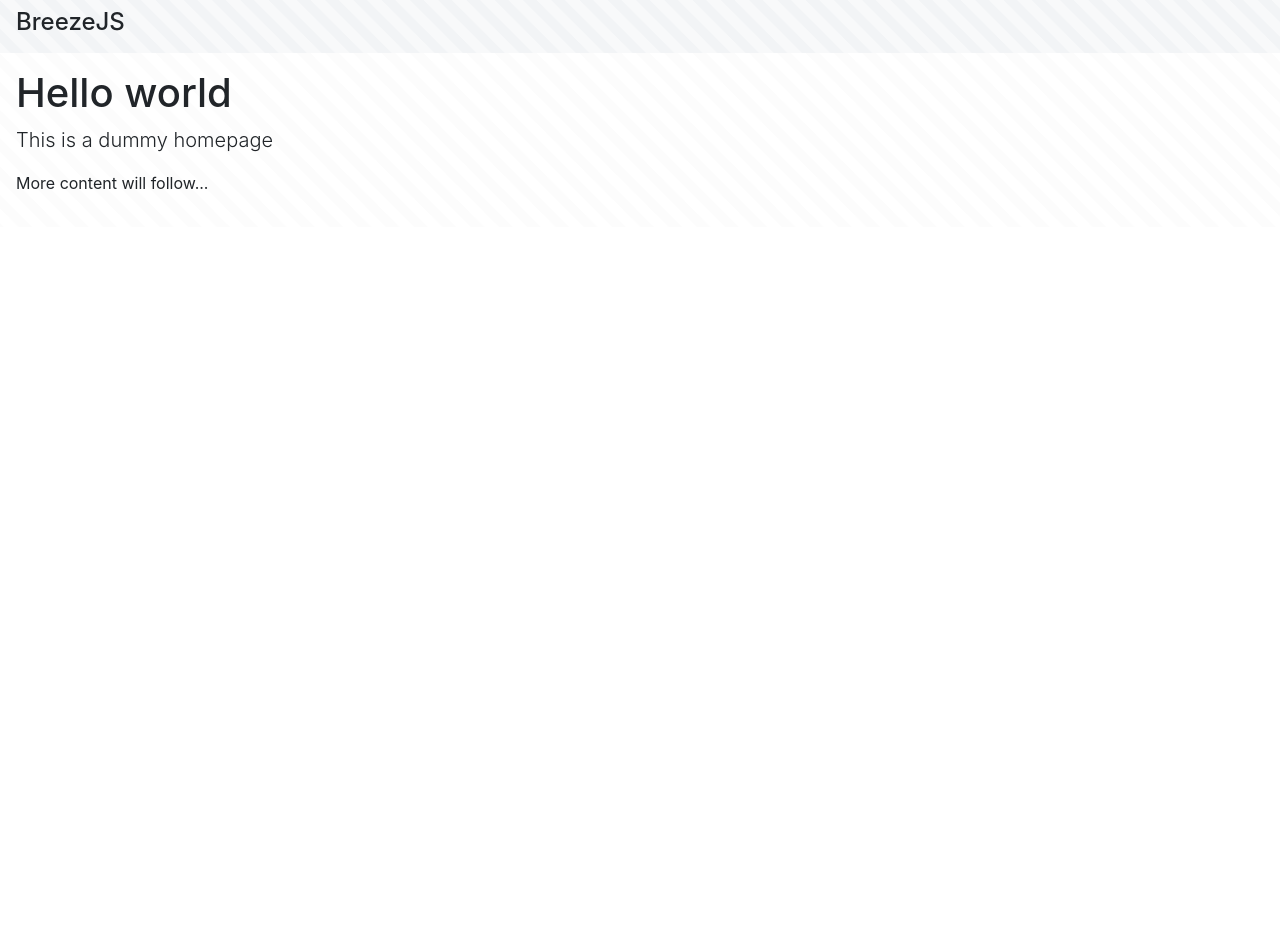
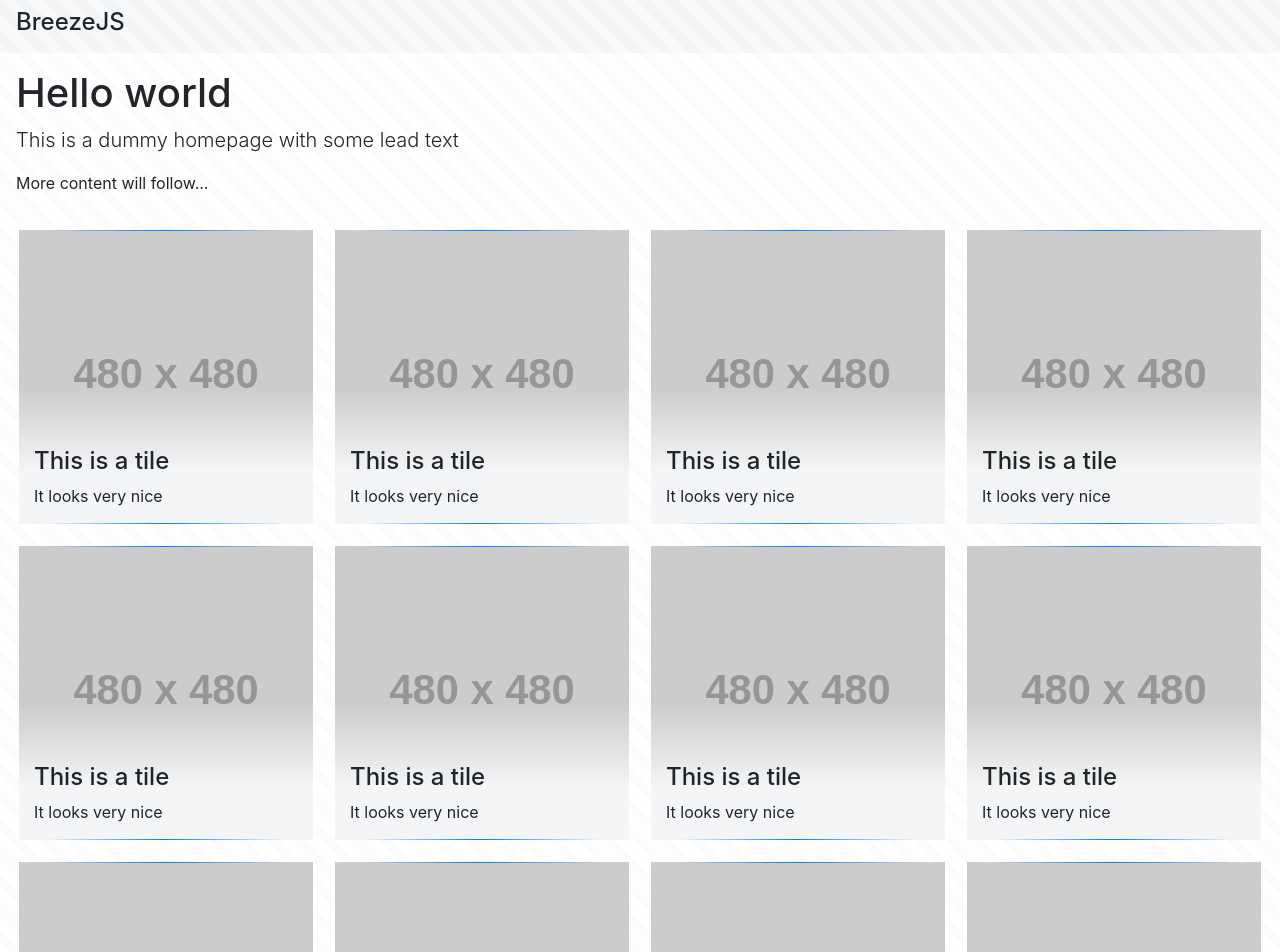
Before and after one commit to breezejs/portal, a Next.js app: page / in a window 1280 px wide. Shown: the top 952 px of the page. Before the commit the page ends 800 px from the top, so only its background shows below. Built offline with nearby package versions, Linux system fonts and the light colour scheme.

Commit message:
Tile component

```diff
--- /dev/null
+++ b/components/Tile/Tile.tsx
@@ -0,0 +1,147 @@
+import Link from 'next/link';
+import {rgba} from 'polished';
+import React, {memo, ReactNode} from 'react';
+import styled from 'styled-components';
+import {GlobalStylesTheme} from '../../core/GlobalStyles';
+
+const Article = styled.article`
+  background-color: ${GlobalStylesTheme.light};
+  overflow: hidden;
+  padding-top: 100%;
+  position: relative;
+  width: 100%;
+
+  ::after {
+    background-image: linear-gradient(to left, transparent, ${GlobalStylesTheme.primary} 51%, transparent);
+    bottom: 0;
+    content: '';
+    height: 1px;
+    left: 0;
+    margin: 0 auto;
+    position: absolute;
+    right: 0;
+    width: 80%;
+    z-index: 10;
+  }
+
+  ::before {
+    background-image: linear-gradient(to left, transparent, ${GlobalStylesTheme.primary} 51%, transparent);
+    content: '';
+    height: 1px;
+    left: 0;
+    margin: 0 auto;
+    position: absolute;
+    right: 0;
+    top: 0;
+    width: 80%;
+    z-index: 10;
+  }
+`;
+
+const Content = styled.div`
+  position: relative;
+  z-index: 1;
+`;
+
+const Container = styled.div`
+  bottom: 0;
+  left: 0;
+  position: absolute;
+  right: 0;
+  top: 0;
+`;
+
+const Figure = styled.figure`
+  height: 100%;
+  left: 0;
+  margin: 0;
+  position: absolute;
+  top: 0;
+  width: 100%;
+`;
+
+const Header = styled.header`
+  bottom: 0;
+  left: 0;
+  padding: 15px 15px 0;
+  position: absolute;
+  right: 0;
+  top: auto;
+
+  ::before {
+    background-image: linear-gradient(to bottom, transparent, ${rgba(GlobalStylesTheme.light, .9)} 60%);
+    bottom: -2px;
+    content: '';
+    height: 150%;
+    left: 0;
+    position: absolute;
+    right: 0;
+  }
+`;
+
+const TileLink = styled.a`
+  backface-visibility: hidden;
+  border: 3px solid transparent;
+  color: ${GlobalStylesTheme.bodyColour};
+  cursor: pointer;
+  display: block;
+  transition: background-color, border-color, color;
+  transition-duration: .3s;
+  transition-property: background-color, border-color, color;
+
+  :hover {
+    border-color: ${GlobalStylesTheme.primary};
+    color: ${GlobalStylesTheme.bodyColour};
+  }
+`;
+
+const Image = styled.img`
+  backface-visibility: hidden;
+  height: auto;
+  left: 0;
+  position: absolute;
+  top: 0;
+  transition-duration: .3s;
+  transition-property: all;
+  transition-timing-function: ease-out;
+  width: 100%;
+
+  ${TileLink}:hover & {
+    transform: scale(1.1);
+  }
+`;
+
+interface ITileProps {
+  as?: string;
+  children: ReactNode;
+  href: string;
+  src?: string;
+}
+
+function Tile ({as, children, href, src}: ITileProps) {
+  function displayImage () {
+    return (
+      <Figure>
+        <Image src={src} />
+      </Figure>
+    );
+  }
+
+  return (
+    <Link as={as} href={href} passHref={true}>
+      <TileLink>
+        <Article>
+          <Container>
+            {src && displayImage()}
+
+            <Header>
+              <Content>{children}</Content>
+            </Header>
+          </Container>
+        </Article>
+      </TileLink>
+    </Link>
+  );
+}
+
+export default memo(Tile);
--- /dev/null
+++ b/components/Tile/index.ts
@@ -0,0 +1 @@
+export {default as default} from './Tile';
--- a/core/GlobalStyles/GlobalStyles.theme.ts
+++ b/core/GlobalStyles/GlobalStyles.theme.ts
@@ -38,5 +38,6 @@
   success = '#28a745',
   tableCaptionColour = '#6c757d',
   tableCellPadding = '0.75rem',
-  warning = '#ffc107'
+  warning = '#ffc107',
+  white = '#fff'
 }
--- a/pages/index.tsx
+++ b/pages/index.tsx
@@ -1,6 +1,7 @@
 import React, {Fragment} from 'react';
 import Grid from '../components/Grid';
 import GridCol from '../components/GridCol';
+import Tile from '../components/Tile';
 import Typography from '../components/Typography';
 
 function Index () {
@@ -10,9 +11,105 @@
         <GridCol>
           <Typography component='h1' variant='h1'>Hello world</Typography>
 
-          <Typography component='p' variant='lead'>This is a dummy homepage</Typography>
+          <Typography component='p' variant='lead'>This is a dummy homepage with some lead text</Typography>
 
           <Typography component='p' variant='p'>More content will follow...</Typography>
+        </GridCol>
+
+        <GridCol sm={6} md={4} lg={3}>
+          <Tile href='path/to/somewhere' src='https://via.placeholder.com/480x480/999/000?text=Placeholder'>
+            <Typography component='h2' variant='h4'>This is a tile</Typography>
+
+            <Typography component='p' variant='p'>It looks very nice</Typography>
+          </Tile>
+        </GridCol>
+
+        <GridCol sm={6} md={4} lg={3}>
+          <Tile href='path/to/somewhere' src='https://via.placeholder.com/480x480/999/000?text=Placeholder'>
+            <Typography component='h2' variant='h4'>This is a tile</Typography>
+
+            <Typography component='p' variant='p'>It looks very nice</Typography>
+          </Tile>
+        </GridCol>
+
+        <GridCol sm={6} md={4} lg={3}>
+          <Tile href='path/to/somewhere' src='https://via.placeholder.com/480x480/999/000?text=Placeholder'>
+            <Typography component='h2' variant='h4'>This is a tile</Typography>
+
+            <Typography component='p' variant='p'>It looks very nice</Typography>
+          </Tile>
+        </GridCol>
+
+        <GridCol sm={6} md={4} lg={3}>
+          <Tile href='path/to/somewhere' src='https://via.placeholder.com/480x480/999/000?text=Placeholder'>
+            <Typography component='h2' variant='h4'>This is a tile</Typography>
+
+            <Typography component='p' variant='p'>It looks very nice</Typography>
+          </Tile>
+        </GridCol>
+
+        <GridCol sm={6} md={4} lg={3}>
+          <Tile href='path/to/somewhere' src='https://via.placeholder.com/480x480/999/000?text=Placeholder'>
+            <Typography component='h2' variant='h4'>This is a tile</Typography>
+
+            <Typography component='p' variant='p'>It looks very nice</Typography>
+          </Tile>
+        </GridCol>
+
+        <GridCol sm={6} md={4} lg={3}>
+          <Tile href='path/to/somewhere' src='https://via.placeholder.com/480x480/999/000?text=Placeholder'>
+            <Typography component='h2' variant='h4'>This is a tile</Typography>
+
+            <Typography component='p' variant='p'>It looks very nice</Typography>
+          </Tile>
+        </GridCol>
+
+        <GridCol sm={6} md={4} lg={3}>
+          <Tile href='path/to/somewhere' src='https://via.placeholder.com/480x480/999/000?text=Placeholder'>
+            <Typography component='h2' variant='h4'>This is a tile</Typography>
+
+            <Typography component='p' variant='p'>It looks very nice</Typography>
+          </Tile>
+        </GridCol>
+
+        <GridCol sm={6} md={4} lg={3}>
+          <Tile href='path/to/somewhere' src='https://via.placeholder.com/480x480/999/000?text=Placeholder'>
+            <Typography component='h2' variant='h4'>This is a tile</Typography>
+
+            <Typography component='p' variant='p'>It looks very nice</Typography>
+          </Tile>
+        </GridCol>
+
+        <GridCol sm={6} md={4} lg={3}>
+          <Tile href='path/to/somewhere' src='https://via.placeholder.com/480x480/999/000?text=Placeholder'>
+            <Typography component='h2' variant='h4'>This is a tile</Typography>
+
+            <Typography component='p' variant='p'>It looks very nice</Typography>
+          </Tile>
+        </GridCol>
+
+        <GridCol sm={6} md={4} lg={3}>
+          <Tile href='path/to/somewhere' src='https://via.placeholder.com/480x480/999/000?text=Placeholder'>
+            <Typography component='h2' variant='h4'>This is a tile</Typography>
+
+            <Typography component='p' variant='p'>It looks very nice</Typography>
+          </Tile>
+        </GridCol>
+
+        <GridCol sm={6} md={4} lg={3}>
+          <Tile href='path/to/somewhere' src='https://via.placeholder.com/480x480/999/000?text=Placeholder'>
+            <Typography component='h2' variant='h4'>This is a tile</Typography>
+
+            <Typography component='p' variant='p'>It looks very nice</Typography>
+          </Tile>
+        </GridCol>
+
+        <GridCol sm={6} md={4} lg={3}>
+          <Tile href='path/to/somewhere' src='https://via.placeholder.com/480x480/999/000?text=Placeholder'>
+            <Typography component='h2' variant='h4'>This is a tile</Typography>
+
+            <Typography component='p' variant='p'>It looks very nice</Typography>
+          </Tile>
         </GridCol>
       </Grid>
     </Fragment>
```
